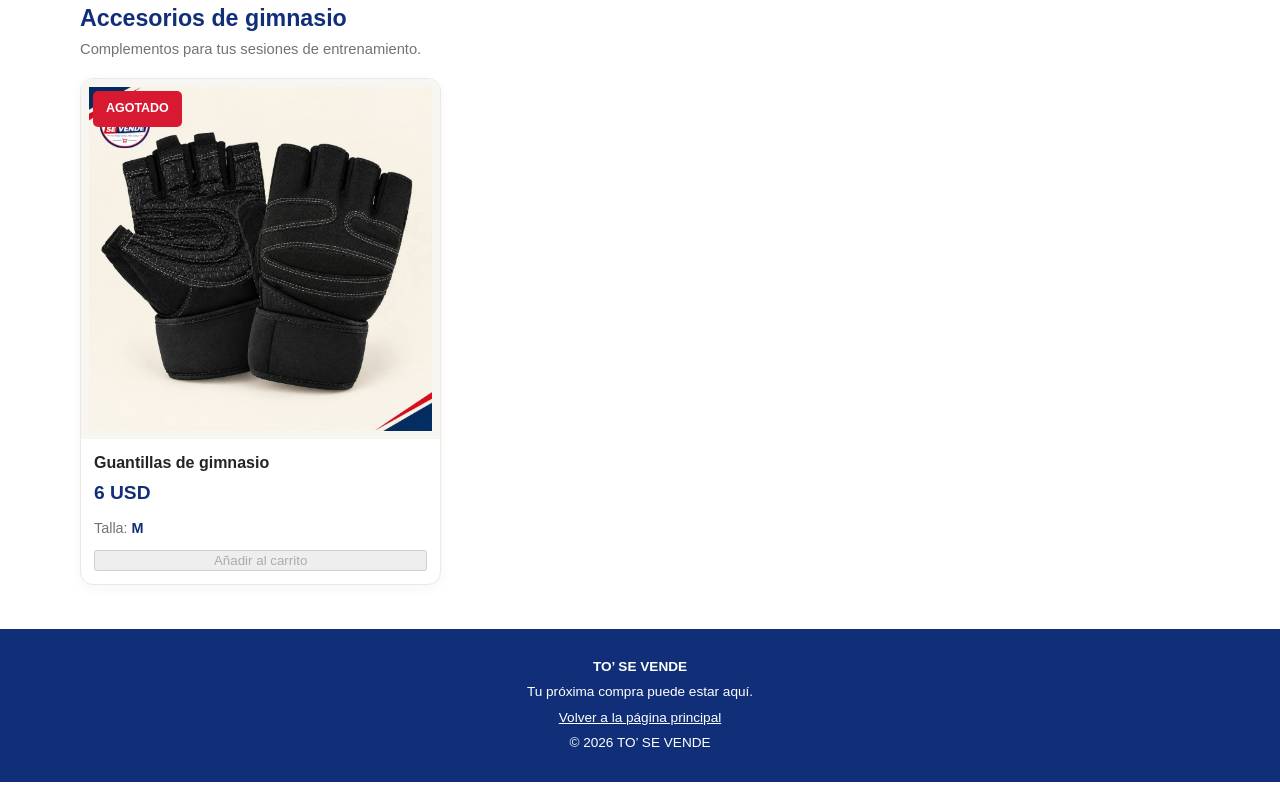
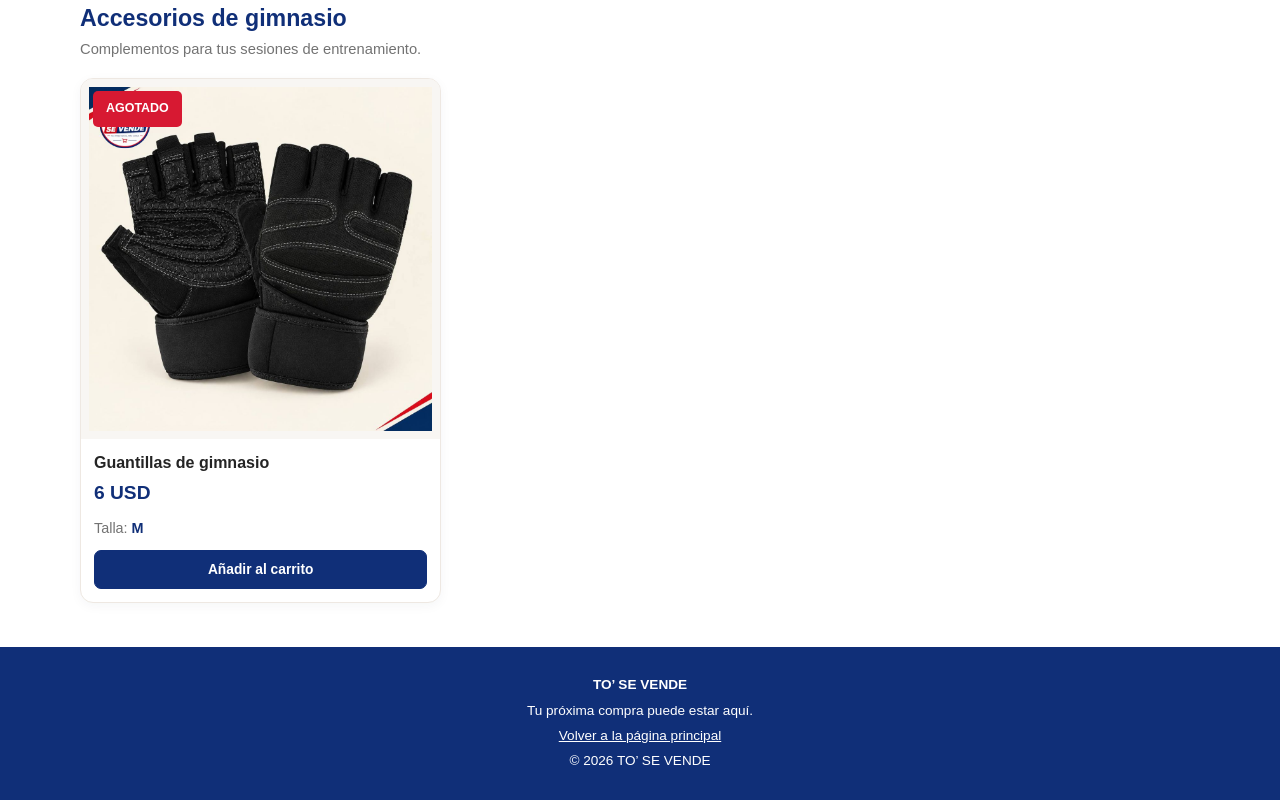
Before and after one commit to tosevende/ventas, a plain HTML site: page categorias/gimnasio.html in a window 1280 px wide. Shown: the part 1487-2287 px from the top of the page. Drawn offline with Linux system fonts and the light colour scheme.

Commit message:
Update gimnasio.html

```diff
--- a/categorias/gimnasio.html
+++ b/categorias/gimnasio.html
@@ -195,6 +195,7 @@
 
                             <button
                                 type="button"
+                                class="boton-detalles whatsapp-disabled"
                                 data-add-to-cart
                                 data-available="false"
                                 disabled>
```
